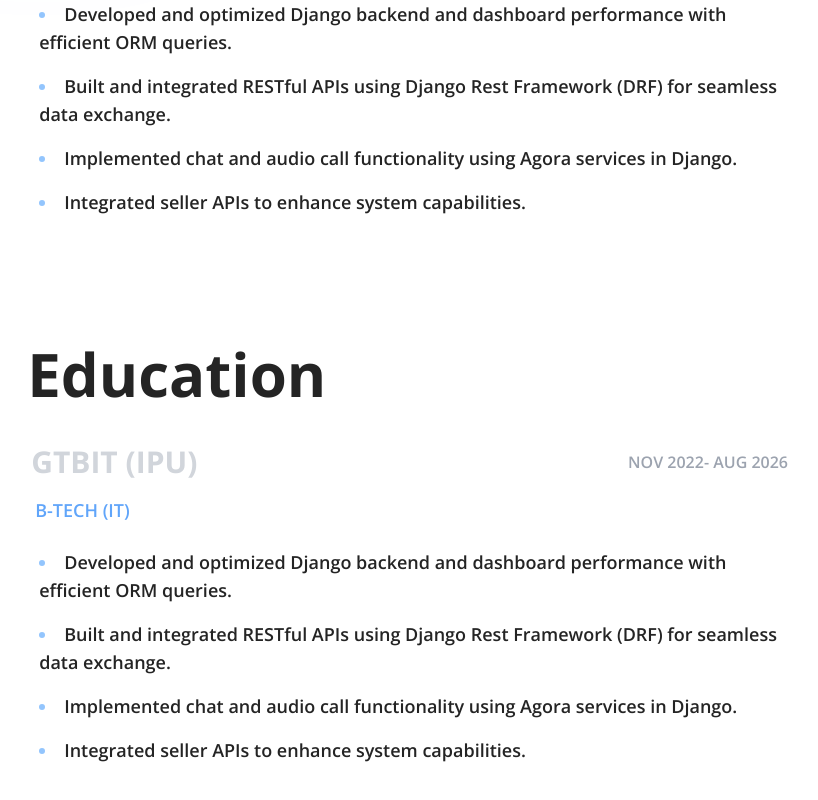
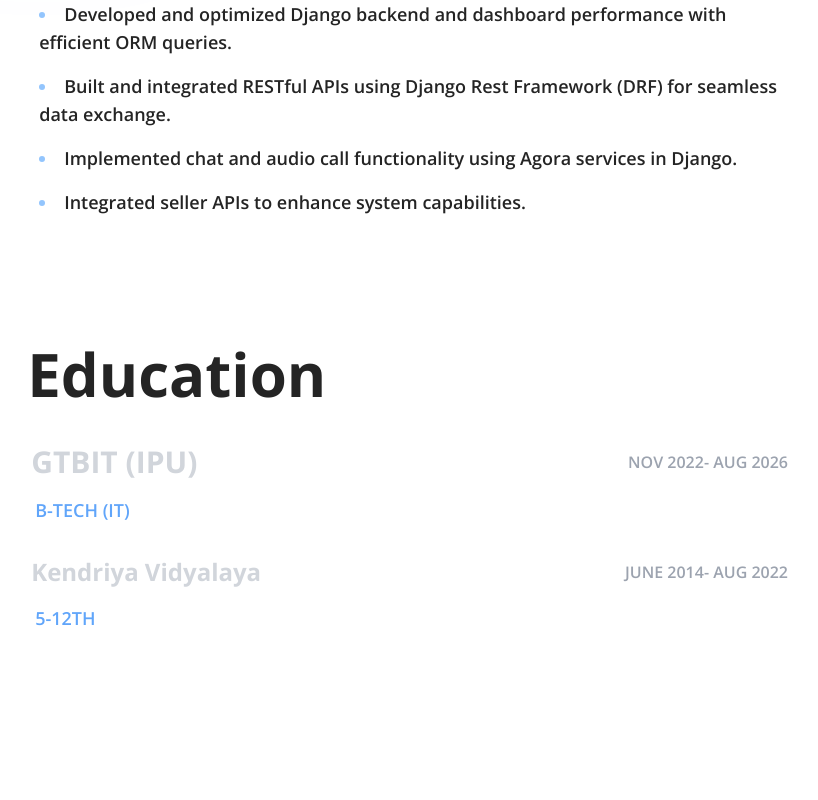
Before and after one commit to vanshanand34/Vansh-Portfolio, a Next.js app: page /about-me in a window 1280 px wide. Shown: the part 794-1594 px from the top of the page, without its empty margins (312-1130 px from the left). After the commit the page ends 1522 px from the top, so only its background shows below. Built offline with nearby package versions, Linux system fonts and the light colour scheme.

Commit message:
Worked in home page and about us page improvements

```diff
--- a/app/HomePage.tsx
+++ b/app/HomePage.tsx
@@ -1,8 +1,9 @@
 'use client'
 
-import Navbar from "./Navbar";
+import Navbar from "./ClientNavbar";
 import { Metadata } from "next";
 import trackCursor from "./MovingBackground";
+import Link from "next/link";
 
 
 export default function HomePage() {
@@ -16,10 +17,20 @@ export default function HomePage() {
         </div>
 
         <Navbar activeElement="home"></Navbar>
-        <div className="text-3xl md:text-5xl lg:text-6xl text-gray-200 font-bold font-mono mx-[4vw] mt-[10vh]">
+        <div className="text-3xl md:text-6xl lg:text-7xl text-gray-200 font-bold font-mono mx-[4vw] mt-36">
           <div>Backend Developer</div>
           <div>and Tech Enthusiast</div>
         </div>
+
+        <div className="text-2xl text-bold text-gray-300 font-mono mx-[4vw] my-8">
+          I'm Vansh Anand, a Full Stack Developer and coding enthusiast passionate about building scalable applications and crafting efficient solutions. Skilled across front-end and back-end technologies, driven by curiosity and innovation.
+        </div>
+
+        <button className="px-4 py-1 border border-blue-500 shadow-lg mx-[4vw] hover:bg-[#222220]  rounded-lg text-lg">
+          <Link href={"/about-me"}>
+            About Me
+          </Link>
+        </button>
       </div >
     </>
   );
--- a/app/about-me/AboutPage.tsx
+++ b/app/about-me/AboutPage.tsx
@@ -1,7 +1,7 @@
 'use client'
 
 import React from "react";
-import Navbar from "../Navbar";
+import Navbar from "../ClientNavbar";
 import Link from "next/link";
 import LinkButtons from "../LinkButtons";
 import trackCursor from "../MovingBackground";
@@ -13,7 +13,9 @@ export default function Home() {
         onMouseMove={(event: React.MouseEvent) => trackCursor(event)}>
         {/* Navbar */}
         <div id="cursor"
-          className="-z-10 fixed w-[55vw] h-[55vw] bg-[#0099ff0f] rounded-full blur-3xl overflow-hidden"></div>
+          className="-z-10 fixed w-[55vw] h-[55vw] bg-[#0099ff0f] rounded-full blur-3xl overflow-hidden">
+        </div>
+
         <Navbar activeElement="about-me"></Navbar>
 
         {/* <div className="text-center w-full md:text-5xl text-5xl font-semibold mt-[6vh] text-blue-400 underline">About Me</div> */}
@@ -44,7 +46,7 @@ export default function Home() {
           <div className="lg:mx-4 mx-6 mt-6 p-4 lg:ml-[24vw]" id="intro">
             <div className="mx-4 py-4">
 
-              <div className="md:text-7xl text-5xl font-bold py-4">
+              <div className="md:text-7xl text-5xl font-bold my-4">
                 Vansh Anand
               </div>
 
@@ -98,11 +100,12 @@ export default function Home() {
             </div>
           </div>
 
-          <div className="my-12 lg:mx-4 mx-6 p-4 lg:ml-[24vw]" id="experience">
+          <div className="my-12 lg:mx-4 mx-6 p-4 lg:ml-[24vw]" id="education">
             <div className="font-bold md:text-6xl text-4xl my-6 mx-4">
               Education
             </div>
             <div className="mx-5">
+              <div className="my-4">
                 <div className="flex items-center justify-between">
                   <div className="py-4 font-bold lg:text-3xl text-2xl text-gray-300">
                     GTBIT (IPU)
@@ -116,21 +119,22 @@ export default function Home() {
                 <div className="text-lg font-semibold text-blue-400 px-1">
                   B-TECH (IT)
                 </div>
+              </div>
+              <div className="my-4">
+                <div className="flex items-center justify-between">
+                  <div className="py-4 font-bold lg:text-2xl text-xl text-gray-300">
+                    Kendriya Vidyalaya
+                  </div>
 
-              <ul className="marker:text-blue-300 list-disc list-inside py-4 md:text-lg text-md px-2 font-semibold">
-                <li className="py-2">
-                  Developed and optimized Django backend and dashboard performance with efficient ORM queries.
-                </li>
-                <li className="py-2">
-                  Built and integrated RESTful APIs using Django Rest Framework (DRF) for seamless data exchange.
-                </li>
-                <li className="py-2">
-                  Implemented chat and audio call functionality using Agora services in Django.
-                </li>
-                <li className="py-2">
-                  Integrated seller APIs to enhance system capabilities.
-                </li>
-              </ul>
+                  <div className="font-semibold text-md text-gray-400">
+                    JUNE 2014- AUG 2022
+                  </div>
+                </div>
+
+                <div className="text-lg font-semibold text-blue-400 px-1">
+                  5-12TH
+                </div>
+              </div>
 
             </div>
           </div>
```
Lines whose indentation alone changed are shown as unchanged.
